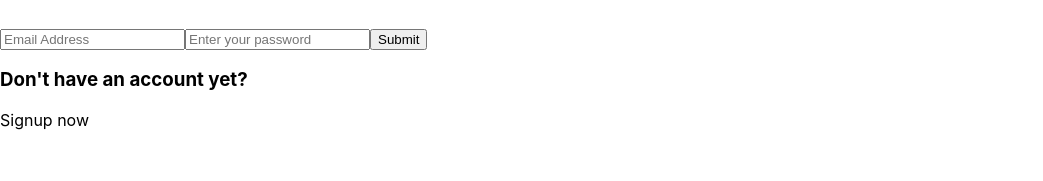
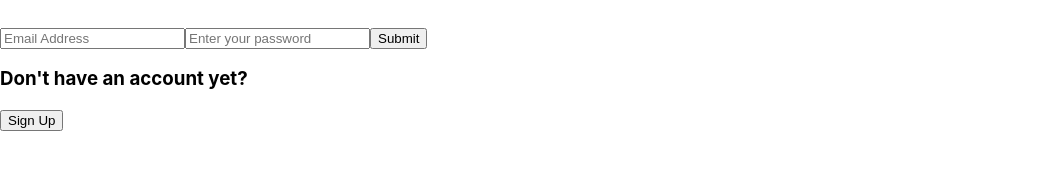
Before and after one commit to ClaFiore/StocksAppReact, a React (Create React App) app: page / in a window 1280 px wide. Both pictures are taken after a click on the element "Signup / Login". Shown: the part 367-548 px from the top of the page, without its empty margins (0-1043 px from the left). Built offline with nearby package versions, Linux system fonts and the light colour scheme.

Commit message:
sign up btn

```diff
--- a/src/containers/Login.js
+++ b/src/containers/Login.js
@@ -9,7 +9,7 @@ const Login = props => {
                 <input type='password' placeholder='Enter your password'/>
                 <input type='submit'/>
             </form>
-            <h3>Don't have an account yet?</h3><span>Signup now</span>
+            <span><h3>Don't have an account yet?</h3></span><span><button>Sign Up</button></span>
         </div>
     )
 }
```
Also changed, not shown: 1 other file (tests, documents, lock files or other folders).
